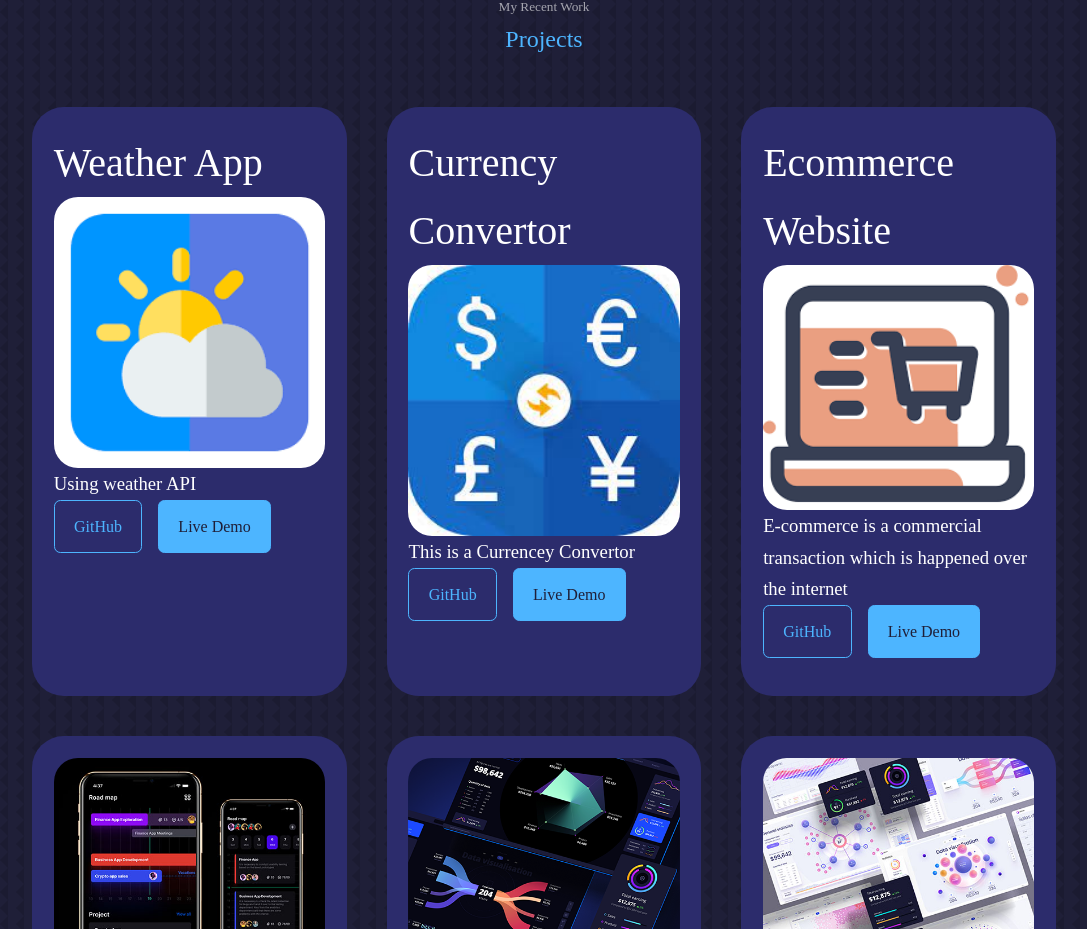
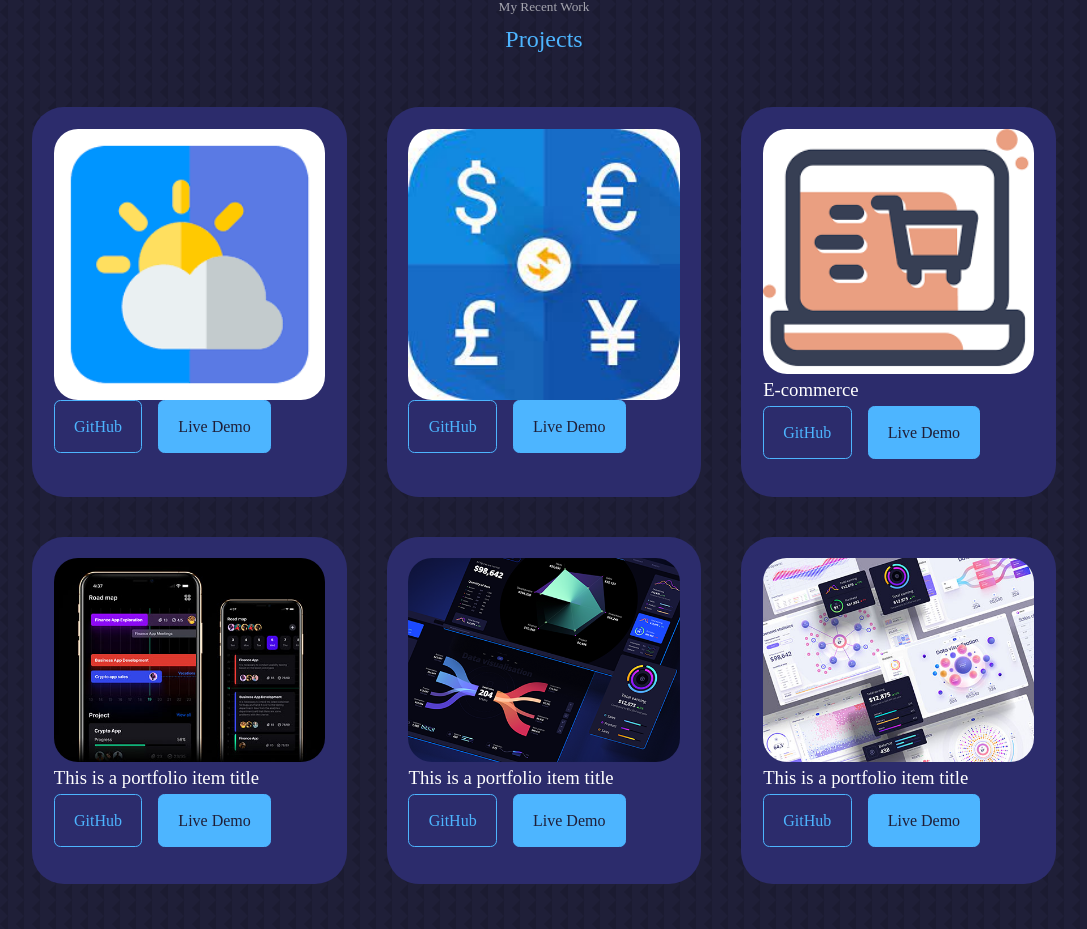
Before and after one commit to HarshPrajapati4926/My_Portfolio_Website, a React (Create React App) app: page / in a window 1280 px wide. Shown: the part 2172-3101 px from the top of the page, without its empty margins (96-1183 px from the left). Built offline with nearby package versions, Linux system fonts and the light colour scheme.

Commit message:
second commit

```diff
--- a/src/components/portfolio/Portfolio.jsx
+++ b/src/components/portfolio/Portfolio.jsx
@@ -15,11 +15,11 @@ const Portfolio = () => {
 
       <div className='portfolio portfolio_container'>
       <article className='portfolio_item'>
-        <h1>Weather App</h1>
+        {/* <h1>Weather App</h1> */}
           <div className='portfolio_item-image'>
             <img src={IMG1} alt='IMG1'></img>
           </div>
-          <h3>Using weather API</h3>
+          {/* <h3>Using weather API</h3> */}
           <div className="portfolio_item-cta">
           <a href='https://github.com/HarshPrajapati4926/Weather_App' className='btn'target='_blank'>GitHub</a>
           <a href='https://harshprajapati4926.github.io/Weather_App/' className='btn btn-primary' target='_blank'>Live Demo</a>
@@ -27,11 +27,11 @@ const Portfolio = () => {
         </article>
 
         <article className='portfolio_item'>
-          <h1>Currency Convertor</h1>
+          {/* <h1>Currency Convertor</h1> */}
           <div className='portfolio_item-image'>
             <img src={IMG2} alt='IMG1'></img>
           </div>
-          <h3>This is a Currencey Convertor</h3>
+          {/* <h3>This is a Currencey Convertor</h3> */}
           <div className="portfolio_item-cta">
           <a href='https://github.com' className='btn'target='_blank'>GitHub</a>
           <a href='https://github.com' className='btn btn-primary' target='_blank'>Live Demo</a>
@@ -39,11 +39,11 @@ const Portfolio = () => {
         </article>
 
         <article className='portfolio_item'>
-          <h1>Ecommerce Website</h1>
+          {/* <h1>Ecommerce Website</h1> */}
           <div className='portfolio_item-image'>
             <img src={IMG3} alt='IMG1'></img>
           </div>
-          <h3>E-commerce is a commercial transaction which is happened over the internet</h3>
+          <h3>E-commerce </h3>
           <div className="portfolio_item-cta">
           <a href='https://github.com/HarshPrajapati4926/Ecommerce_Website' className='btn'target='_blank'>GitHub</a>
           <a href='https://harshprajapati4926.github.io/Ecommerce_Website/' className='btn btn-primary' target='_blank'>Live Demo</a>
```
